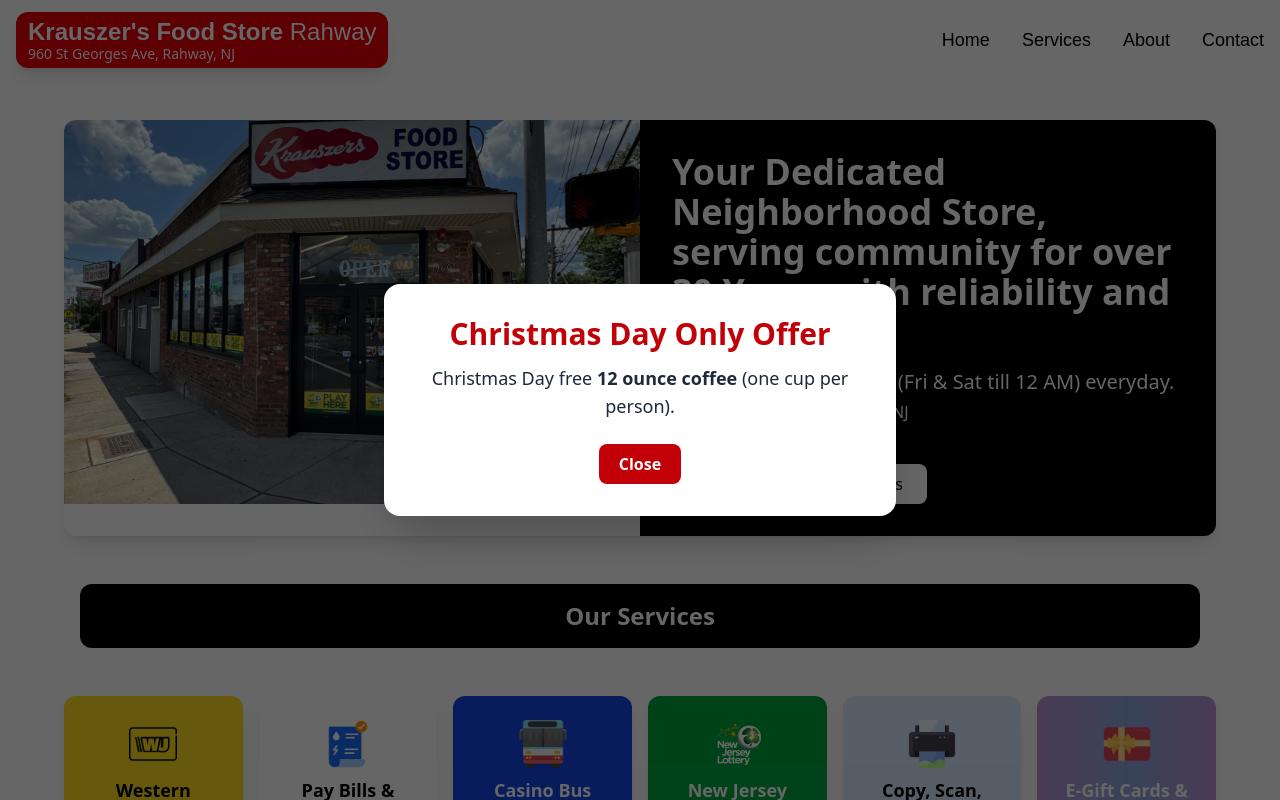
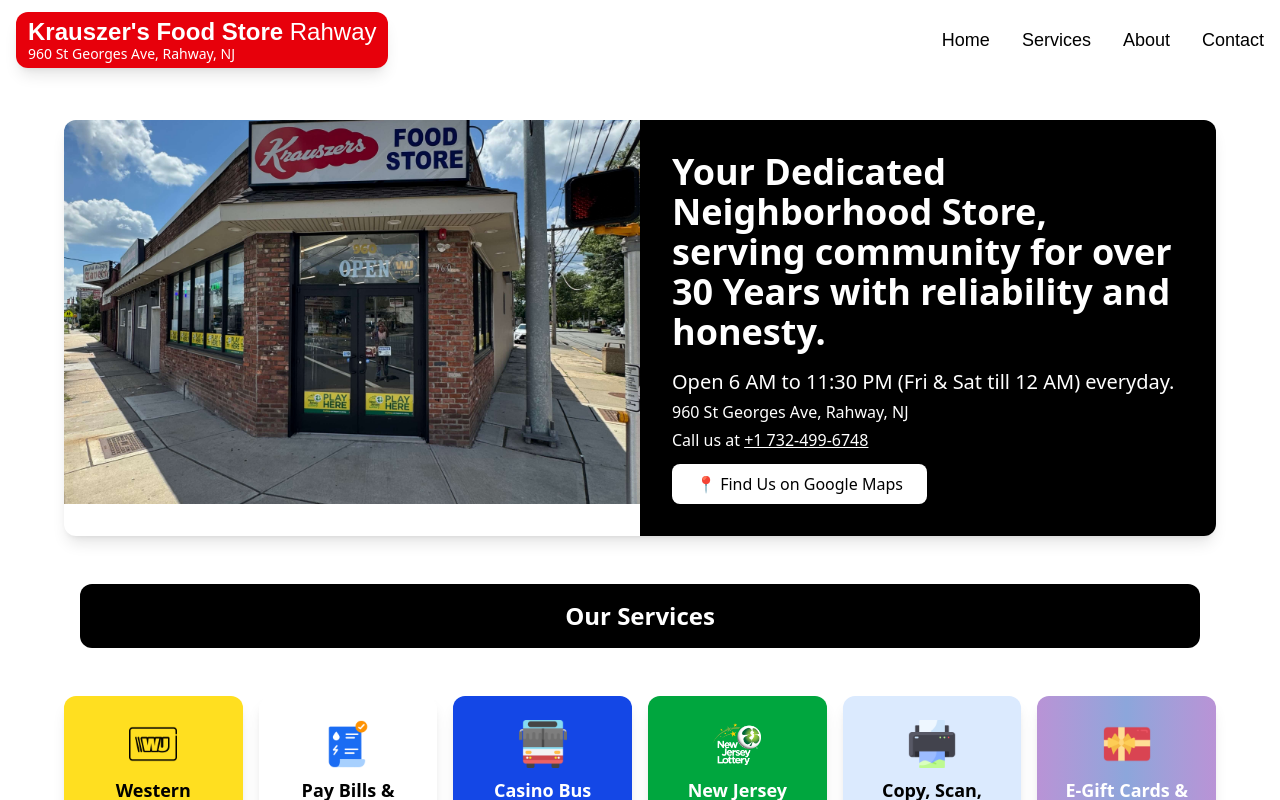
Before and after one commit to pete98/store, a React (Vite) app: page / in a window 1280 px wide. Shown: the top 800 px of the page. Built offline with nearby package versions, Linux system fonts and the light colour scheme.

Commit message:
Remove holiday offer popup

```diff
--- a/src/pages/Home.jsx
+++ b/src/pages/Home.jsx
@@ -70,7 +70,6 @@
 function Home() {
   const [currentImageIndex, setCurrentImageIndex] = useState(0);
   const [isDealsExpanded, setIsDealsExpanded] = useState(false);
-  const [showChristmasOffer, setShowChristmasOffer] = useState(false);
 
   const lotteryImages = [
     { src: lotteryImg, alt: "Lottery Area" },
@@ -152,33 +151,8 @@
     return () => clearInterval(interval);
   }, [ticketImages.length]);
 
-  useEffect(() => {
-    setShowChristmasOffer(true);
-  }, []);
-
-  const closeChristmasOffer = () => {
-    setShowChristmasOffer(false);
-  };
-
   return (
     <div className=" pt-10 min-h-screen">
-      {showChristmasOffer && (
-        <div className="fixed inset-0 z-50 flex items-center justify-center bg-black/60 px-4">
-          <div className="w-full max-w-lg rounded-2xl bg-white shadow-2xl p-6 md:p-8 text-center">
-            <h2 className="text-2xl md:text-3xl font-bold text-red-700 mb-3">Christmas Day Only Offer</h2>
-            <p className="text-base md:text-lg text-gray-800 mb-6">
-              Christmas Day free <span className="font-bold">12 ounce coffee</span> (one cup per person).
-            </p>
-            <button
-              type="button"
-              onClick={closeChristmasOffer}
-              className="inline-flex items-center justify-center rounded-lg bg-red-700 px-5 py-2 text-white font-semibold hover:bg-red-800 transition-colors duration-200 focus-visible:outline-none focus-visible:ring-2 focus-visible:ring-red-300"
-            >
-              Close
-            </button>
-          </div>
-        </div>
-      )}
       {/* Hero Section */}
       <div className="flex flex-col md:flex-row items-stretch max-w-6xl mx-5 md:mx-auto mb-12 bg-white rounded-xl shadow-lg overflow-hidden">
         {/* Image Left */}
```
